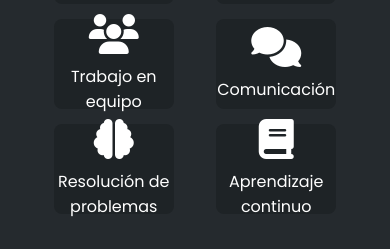
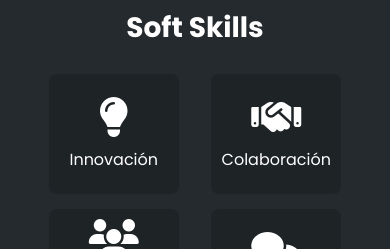
Before and after one commit to CVazquezOpalka/new-portafolios, a plain HTML site: page index.html in a window 390 px wide. Shown: the part 3250-3499 px from the top of the page. Drawn offline with nearby package versions, Linux system fonts and the light colour scheme; some packages are replaced by stand-ins of ours; a script that the page names is missing.

Commit message:
finish commit

```diff
--- a/style/style.css
+++ b/style/style.css
@@ -698,6 +698,11 @@ footer .arriba i {
   .skills .fila .col {
     width: 100%;
   }
+  .skills .fila .col h3 {
+    width: 100%;
+    margin-top: 20px;
+    text-align: center;
+  }
   .skills .contenido-seccion .fila .col .warp-container {
     width: 100%;
     display: grid;
@@ -706,8 +711,8 @@ footer .arriba i {
     justify-items: center;
   }
   .skills .contenido-seccion .fila .col .warp-container .box-skill {
-    width: 120px;
-    height: 90px;
+    width: 130px;
+    height: 120px;
   }
 
   .curriculum .fila {
```
